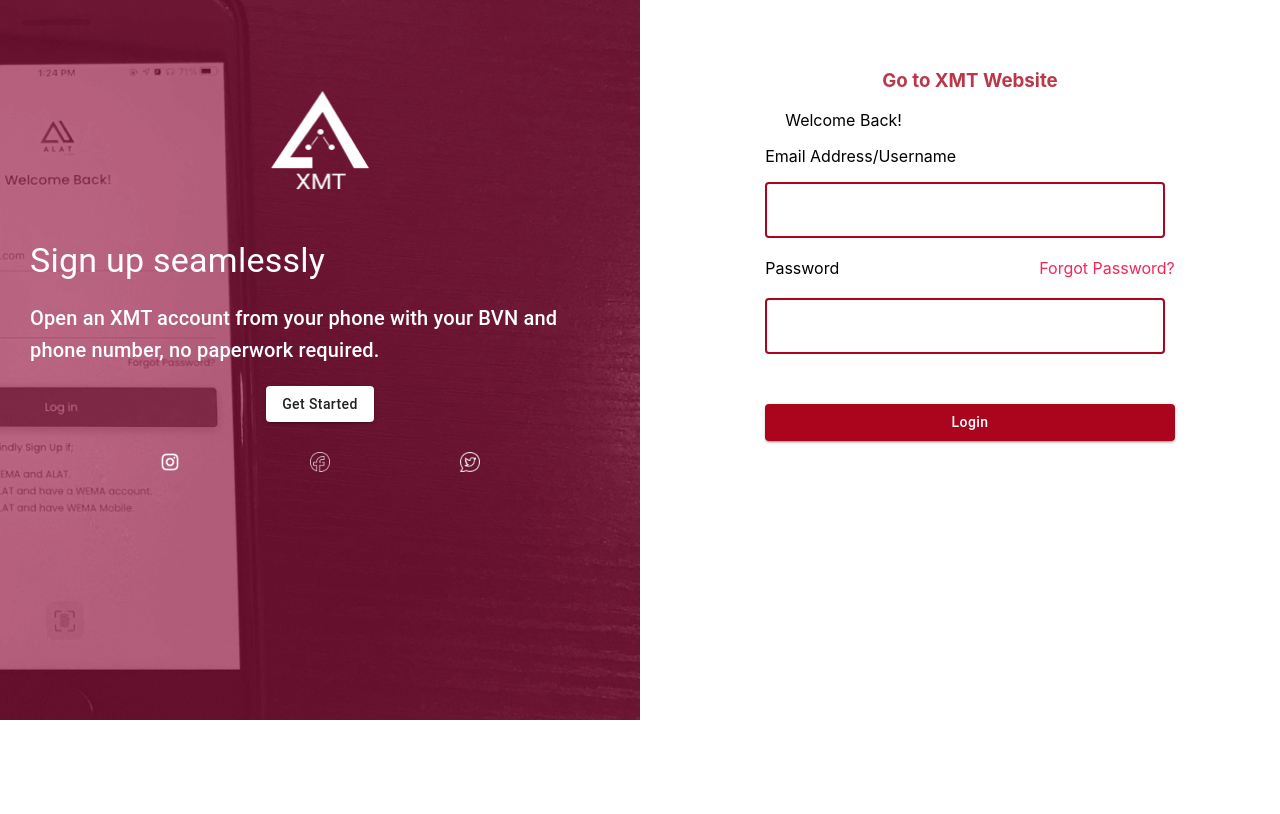
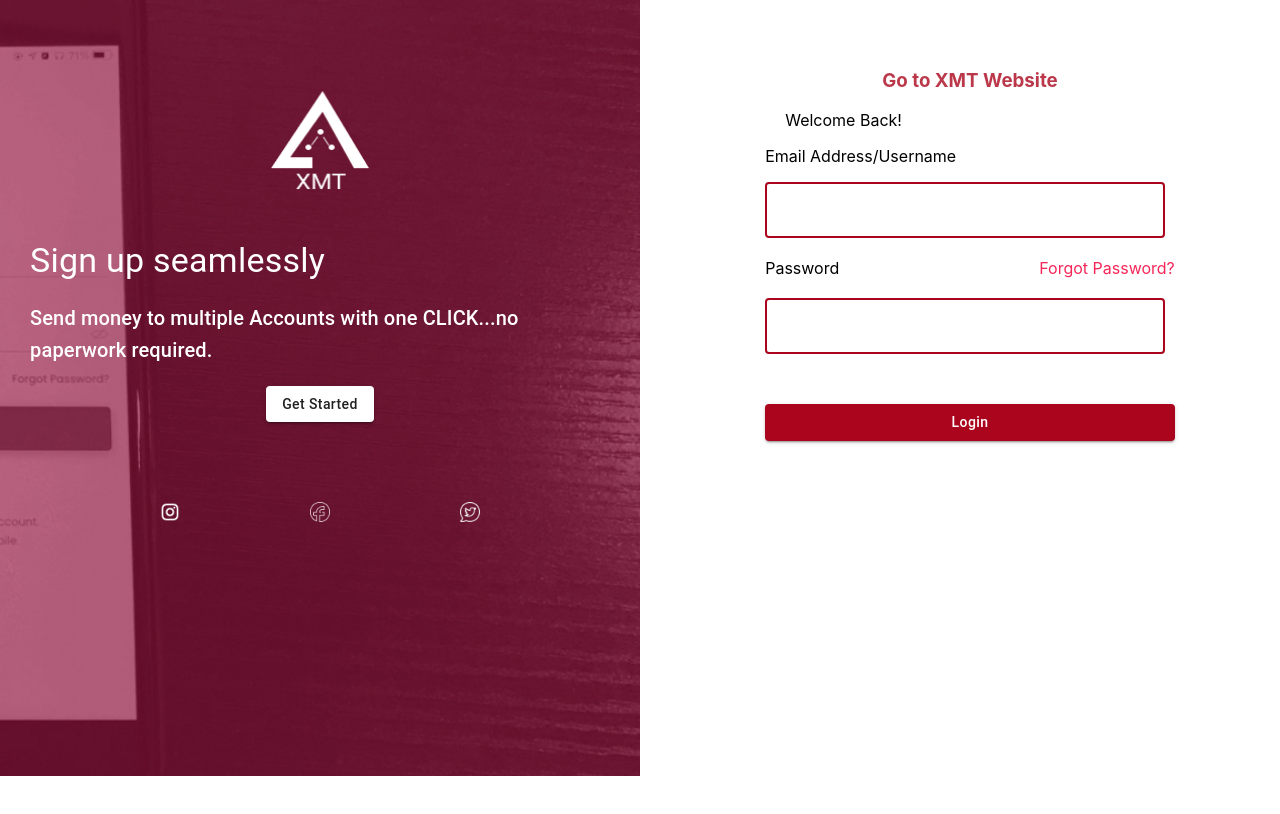
Before and after one commit to donvick956/final-wema-project, a React (Create React App) app: page / in a window 1280 px wide. Shown: the top 814 px of the page. Built offline with nearby package versions, Linux system fonts and the light colour scheme; what redux-react-session would draw is missing.

Commit message:
stash changes

```diff
--- a/src/components/HomePage.js
+++ b/src/components/HomePage.js
@@ -27,12 +27,13 @@
       loginImg:{
           maxWidth: '100%',
           width: '100%',
-          minHeight:'100vh',
+          maxHeight:'100vh',
+          height:'1000px',
           backgroundImage: `url(${login})`,
-        //   backgroundPosition:'center',
+          backgroundPosition:'center',
           backgroundAttachment: 'fixed',
           backgroundRepeat: 'no-repeat',
-        //   backgroundSize:'cover'
+          backgroundSize:'cover'
       },
       borderInput: {
           borderColor: theme.palette.primary.main
@@ -49,7 +50,10 @@
           border: `2px solid ${theme.palette.primary.main}`,
       },
       gridBox:  {
-          [theme.breakpoints.down('md')]: {
+        //   display:'flex',
+        //   justifyContent: 'center',
+        //   alignItems: 'center',
+          [theme.breakpoints.up('md')]: {
               height:'100vh'
           }
       }
@@ -110,14 +114,13 @@
                                 <Typography variant='h4' color = 'secondary' style = {{fonstSize:10}}>Sign up seamlessly</Typography>
                             </div><br />
                             <div>
-                                <Typography variant='h6' color = 'secondary' style = {{fonstSize:5}}>Open an XMT account from your phone with your BVN and phone
-                                number, no paperwork required.
+                                <Typography variant='h6' color = 'secondary' style = {{fonstSize:5}}>Send money to multiple Accounts with one CLICK...no paperwork required.
                                 </Typography>
                             </div>
                             <div style = {{display:'flex', justifyContent: 'center', marginTop:'20px'}}>
                                 <Button variant="contained" color = 'secondary' background = 'primary' disableRipple>Get Started</Button>
                             </div>
-                            <div style = {{display: 'flex', justifyContent: 'space-evenly', marginTop:'30px', width: '100%'}}>
+                            <div style = {{display: 'flex', justifyContent: 'space-evenly', marginTop:'80px', width: '100%'}}>
                                 <img src={instagram} alt="" style={{width: '20px', height: '20px'}} />
                                 <img src={facebook} alt=""  style={{width: '20px', height: '20px'}} />
                                 <img src={twitter} alt="" style={{width: '20px', height: '20px'}} />
@@ -125,7 +128,7 @@
                         </article>
                     </div>
                 </Grid>
-                <Grid container item xs = {12} md = {6} style = {{marginTop:'50px'}}>
+                <Grid container item xs = {12} md = {6} style = {{marginTop:'50px',height:'100vh'}}>
                     <div style = {{display: 'flex', justifyContent: 'center', width:'100%'}}>
                         <div style = {{marginLeft:'20px'}}>
                             <h3 className={classCust.textCenter} >Go to XMT Website</h3>
--- a/src/index.css
+++ b/src/index.css
@@ -5,6 +5,7 @@
     sans-serif;
   -webkit-font-smoothing: antialiased;
   -moz-osx-font-smoothing: grayscale;
+
 }
 
 code {
```
